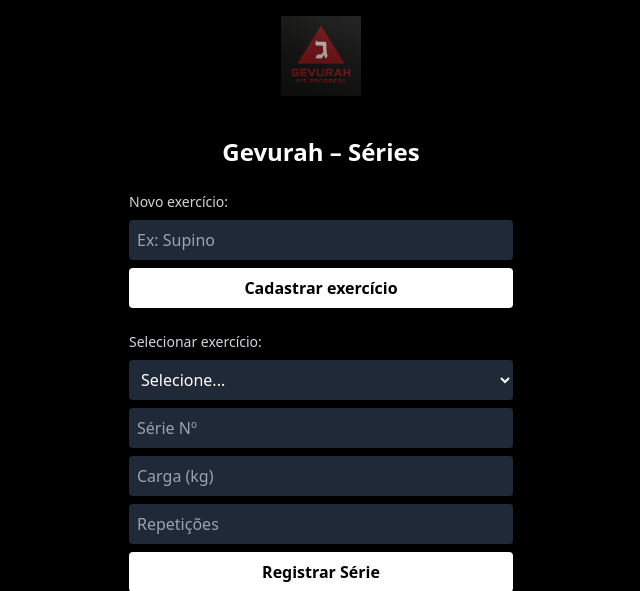
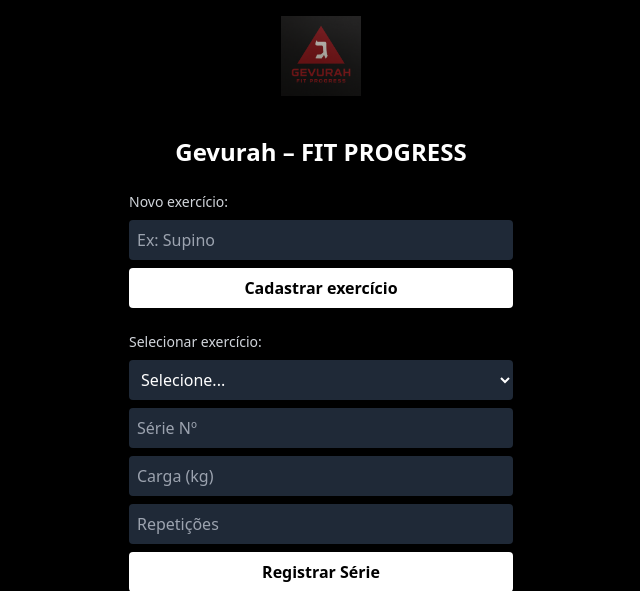
Before and after one commit to pedrocamposlive/Gevurah, a Flask app: page / in a window 1280 px wide. Shown: the top 591 px of the page, without its empty margins (319-959 px from the left). Run offline with Flask 3, Linux system fonts and the light colour scheme; data that the repository does not hold is empty; some libraries are stand-ins or nearby versions.

Commit message:
Update index.html

```diff
--- a/templates/index.html
+++ b/templates/index.html
@@ -3,7 +3,7 @@
 <head>
   <meta charset="UTF-8" />
   <meta name="viewport" content="width=device-width, initial-scale=1.0" />
-  <title>Gevurah - Registro de Séries</title>
+  <title>Gevurah - FIT PROGRESS</title>
   <script src="https://cdn.tailwindcss.com"></script>
 
   <!-- PWA: Manifesto + Service Worker -->
@@ -26,7 +26,7 @@
       <img src="{{ url_for('static', filename='img/logo.png') }}" alt="Logo Gevurah" class="h-20 w-auto mb-4" />
     </div>
 
-    <h1 class="text-2xl font-bold text-center">Gevurah – Séries</h1>
+    <h1 class="text-2xl font-bold text-center">Gevurah – FIT PROGRESS </h1>
 
     <!-- Adicionar novo exercício -->
     <form action="/adicionar_exercicio" method="POST" class="flex flex-col gap-2">
```
